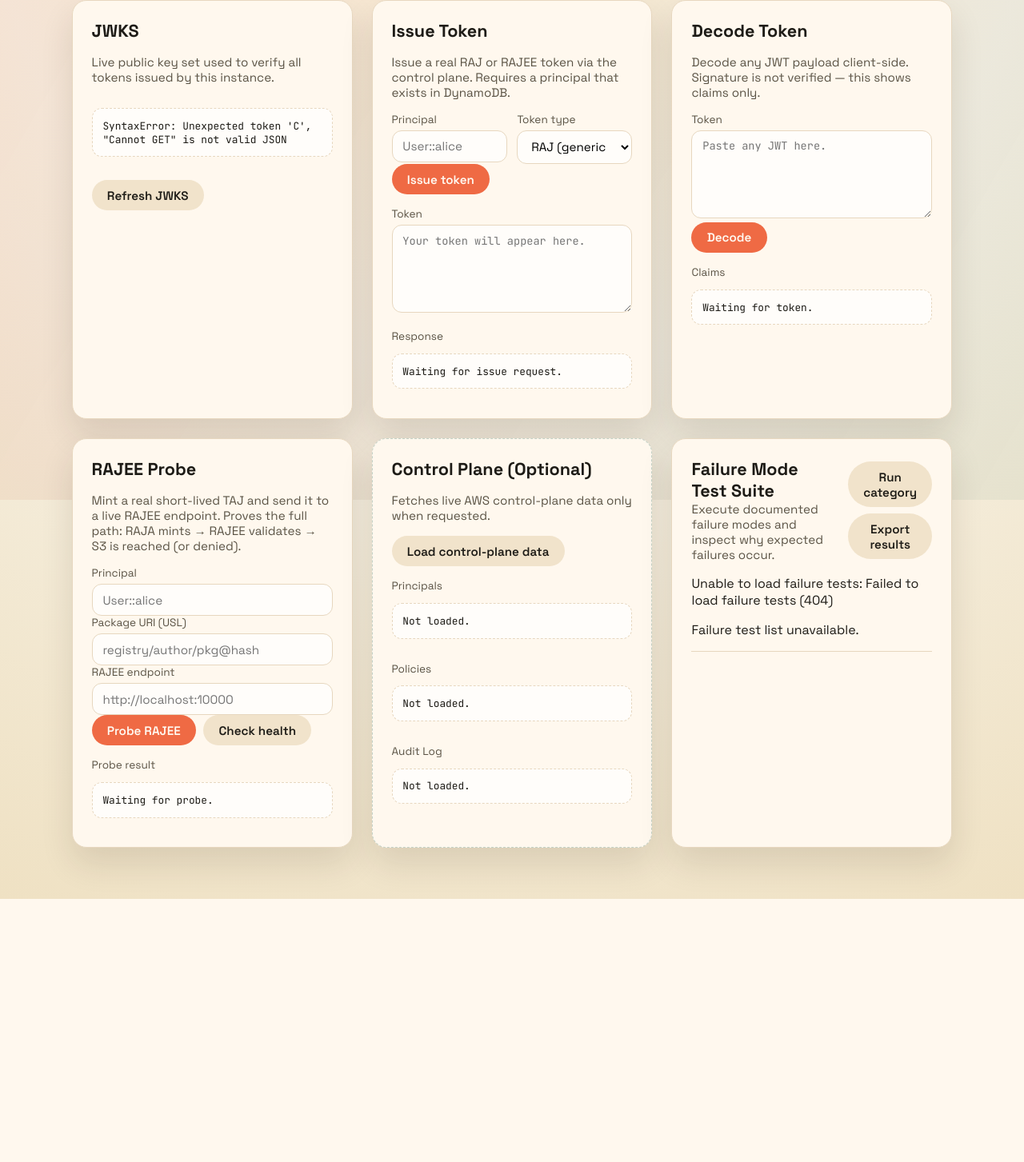
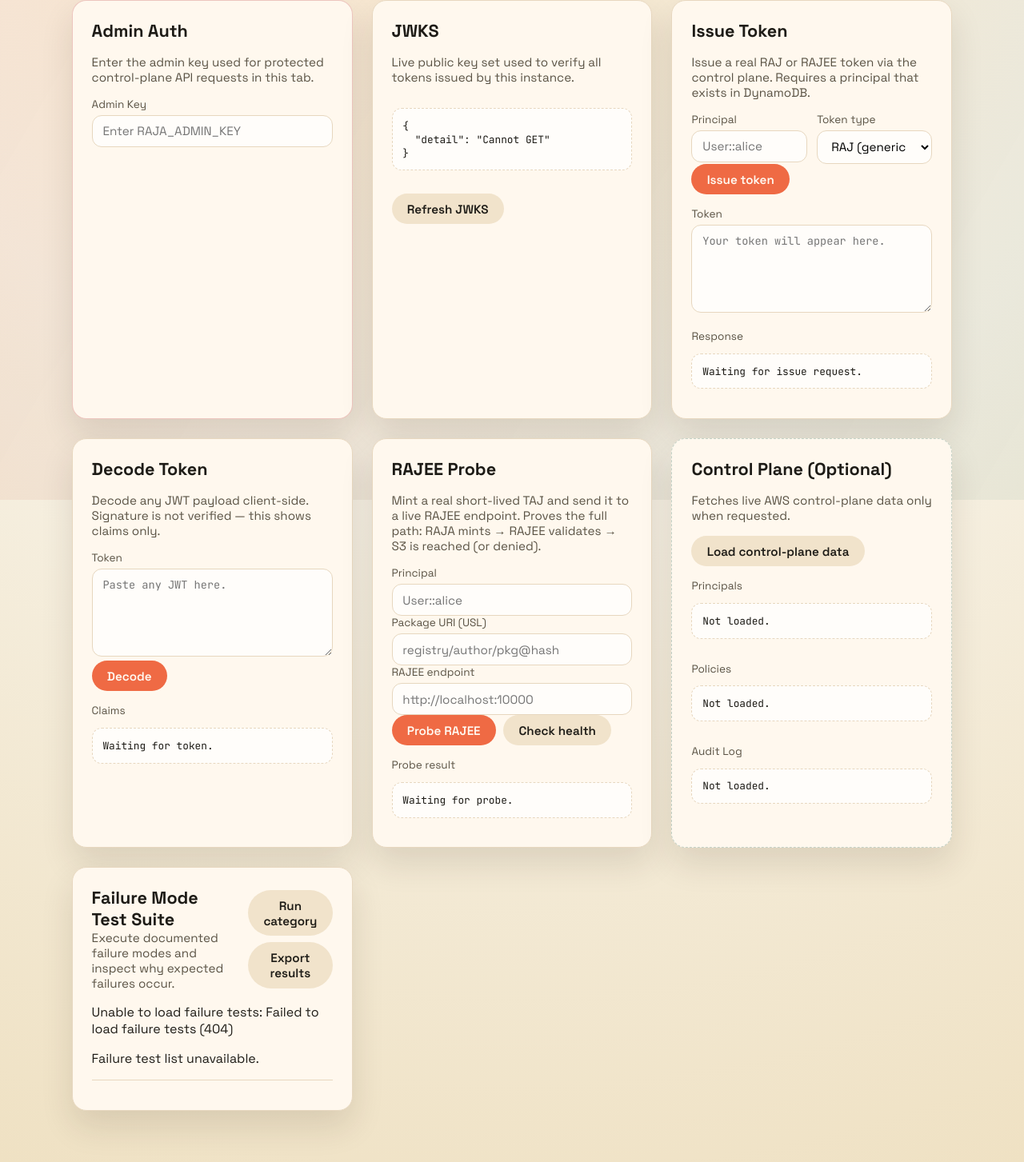
Before and after one commit to quiltdata/raja, a FastAPI app: page / in a window 1280 px wide. Shown: the part 175-1628 px from the top of the page at 80% size. Before the commit the page ends 1299 px from the top, so only its background shows below. Run offline with FastAPI, Linux system fonts and the light colour scheme; parts of the project's set-up code (start-up, migrations or seed data) failed here and were passed over.

Commit message:
feat: add admin key auth to protected control-plane endpoints
Introduces RAJA_ADMIN_KEY bearer-token auth on audit, probe, and
failure-test endpoints. Admin UI gains a key input with session
storage. Terraform wires in raja_admin_key as a sensitive variable,
deploy scripts enforce its presence, and integration/unit tests are
updated to supply or bypass the credential.

Co-Authored-By: Claude Sonnet 4.6 <noreply@anthropic.com>

```diff
--- a/lambda_handlers/control_plane/requirements.txt
+++ b/lambda_handlers/control_plane/requirements.txt
@@ -1,2 +1,3 @@
 fastapi>=0.110.0
 mangum>=0.17.0
+httpx>=0.27.0
--- a/pyproject.toml
+++ b/pyproject.toml
@@ -130,8 +130,8 @@ test-integration = { cmd = "pytest tests/integration/ -v", help = "Run integrati
 _format = { cmd = "ruff format src tests infra lambda_handlers", help = "Internal: format code" }
 _lint-fix = { cmd = "ruff check --fix src tests infra lambda_handlers", help = "Internal: fix lint issues" }
 _typecheck = { cmd = "mypy src", help = "Internal: run type checker" }
-_terraform-apply = { shell = "cd infra/terraform && terraform init -input=false && terraform apply -auto-approve -input=false && terraform output -json | python3 -c \"import json,sys; print(json.dumps({k:v['value'] for k,v in json.load(sys.stdin).items()}))\" > ../tf-outputs.json", help = "Internal: deploy Terraform stack and persist outputs" }
-_terraform-destroy = { shell = "cd infra/terraform && terraform init -input=false && terraform destroy -auto-approve -input=false && rm -f ../tf-outputs.json", help = "Internal: destroy Terraform stack" }
+_terraform-apply = { shell = "set -a; [ -f .env ] && . ./.env; set +a; export TF_VAR_raja_admin_key=${TF_VAR_raja_admin_key:-$RAJA_ADMIN_KEY}; if [ -z \"${TF_VAR_raja_admin_key}\" ]; then echo \"Missing RAJA_ADMIN_KEY (or TF_VAR_raja_admin_key)\" >&2; exit 1; fi; cd infra/terraform && terraform init -input=false && terraform apply -auto-approve -input=false && terraform output -json | python3 -c \"import json,sys; print(json.dumps({k:v['value'] for k,v in json.load(sys.stdin).items()}))\" > ../tf-outputs.json", help = "Internal: deploy Terraform stack and persist outputs" }
+_terraform-destroy = { shell = "set -a; [ -f .env ] && . ./.env; set +a; export TF_VAR_raja_admin_key=${TF_VAR_raja_admin_key:-$RAJA_ADMIN_KEY}; if [ -z \"${TF_VAR_raja_admin_key}\" ]; then echo \"Missing RAJA_ADMIN_KEY (or TF_VAR_raja_admin_key)\" >&2; exit 1; fi; cd infra/terraform && terraform init -input=false && terraform destroy -auto-approve -input=false && rm -f ../tf-outputs.json", help = "Internal: destroy Terraform stack" }
 
 [tool.mypy]
 python_version = "3.12"
--- a/src/raja/server/app.py
+++ b/src/raja/server/app.py
@@ -80,6 +80,7 @@ def audit_log(
     resource: str | None = None,
     start_time: int | None = Query(default=None, ge=0),
     end_time: int | None = Query(default=None, ge=0),
+    _: None = Depends(dependencies.require_admin_auth),
     table: Any = Depends(dependencies.get_audit_table),
 ) -> dict[str, Any]:
     """Audit log endpoint."""
--- a/src/raja/server/routers/probe.py
+++ b/src/raja/server/routers/probe.py
@@ -31,6 +31,7 @@ class RajeeProbeRequest(BaseModel):
 @router.post("/rajee")
 def probe_rajee(
     payload: RajeeProbeRequest,
+    _: None = Depends(dependencies.require_admin_auth),
     secret: str = Depends(dependencies.get_jwt_secret),
     audit_table: Any = Depends(dependencies.get_audit_table),
 ) -> dict[str, Any]:
@@ -92,6 +93,7 @@ def probe_rajee(
 @router.get("/rajee/health")
 def probe_rajee_health(
     endpoint: str = Query(..., description="RAJEE endpoint URL to check"),
+    _: None = Depends(dependencies.require_admin_auth),
 ) -> dict[str, Any]:
     """Check whether a RAJEE endpoint is reachable and returns a valid /ready response."""
     target_url = endpoint.rstrip("/") + "/ready"
--- a/src/raja/server/static/admin.css
+++ b/src/raja/server/static/admin.css
@@ -196,6 +196,20 @@ pre {
   border-color: rgba(60, 122, 111, 0.3);
 }
 
+.admin-auth {
+  border-color: rgba(183, 45, 44, 0.25);
+}
+
+.admin-auth-error {
+  margin: 0;
+  color: #b72d2c;
+  background: rgba(183, 45, 44, 0.08);
+  border: 1px solid rgba(183, 45, 44, 0.25);
+  border-radius: 10px;
+  padding: 0.6rem 0.8rem;
+  font-weight: 600;
+}
+
 @keyframes rise {
   to { opacity: 1; transform: translateY(0); }
 }
--- a/src/raja/server/static/admin.js
+++ b/src/raja/server/static/admin.js
@@ -1,4 +1,26 @@
 const select = (id) => document.getElementById(id);
+const ADMIN_KEY_STORAGE_KEY = "raja_admin_key";
+
+function getAdminKey() {
+  return sessionStorage.getItem(ADMIN_KEY_STORAGE_KEY) || "";
+}
+
+function setAdminKey(key) {
+  sessionStorage.setItem(ADMIN_KEY_STORAGE_KEY, key);
+}
+
+function setAdminAuthError(message) {
+  const el = select("admin-auth-error");
+  if (!el) {
+    return;
+  }
+  if (!message) {
+    el.hidden = true;
+    return;
+  }
+  el.textContent = message;
+  el.hidden = false;
+}
 
 function buildUrl(endpoint) {
   const basePath = window.location.pathname.endsWith("/")
@@ -11,28 +33,63 @@ function writeJson(id, data) {
   select(id).textContent = JSON.stringify(data, null, 2);
 }
 
+async function parseResponse(response) {
+  const contentType = response.headers.get("content-type") || "";
+  if (contentType.includes("application/json")) {
+    return await response.json();
+  }
+  const text = await response.text();
+  return text ? { detail: text } : {};
+}
+
+async function apiFetch(endpoint, options = {}) {
+  const headers = new Headers(options.headers || {});
+  const key = getAdminKey();
+  if (key) {
+    headers.set("Authorization", `Bearer ${key}`);
+  }
+  const response = await fetch(buildUrl(endpoint), { ...options, headers });
+  if (response.status === 401) {
+    setAdminAuthError("Invalid or missing admin key.");
+  } else if (response.ok) {
+    setAdminAuthError("");
+  }
+  const data = await parseResponse(response);
+  return { ok: response.ok, status: response.status, data };
+}
+
 async function postJson(endpoint, payload) {
-  const response = await fetch(buildUrl(endpoint), {
+  return apiFetch(endpoint, {
     method: "POST",
     headers: { "Content-Type": "application/json" },
     body: JSON.stringify(payload),
   });
-  const data = await response.json();
-  return { ok: response.ok, data };
+}
+
+async function getJson(endpoint) {
+  return apiFetch(endpoint, { method: "GET" });
 }
 
 // JWKS
 async function refreshJwks() {
   try {
-    const response = await fetch(buildUrl(".well-known/jwks.json"));
-    const data = await response.json();
-    writeJson("jwks", data);
+    const result = await getJson(".well-known/jwks.json");
+    writeJson("jwks", result.data);
   } catch (err) {
     select("jwks").textContent = String(err);
   }
 }
 
 select("refresh-jwks").addEventListener("click", refreshJwks);
+
+const adminKeyInput = select("admin-key");
+if (adminKeyInput) {
+  adminKeyInput.value = getAdminKey();
+  adminKeyInput.addEventListener("input", () => {
+    setAdminKey(adminKeyInput.value.trim());
+    setAdminAuthError("");
+  });
+}
 
 // Issue Token
 select("token-form").addEventListener("submit", async (event) => {
@@ -88,10 +145,8 @@ select("probe-form").addEventListener("submit", async (event) => {
 select("probe-health").addEventListener("click", async () => {
   const endpoint = select("probe-endpoint").value.trim() || "http://localhost:10000";
   try {
-    const url = buildUrl(`probe/rajee/health?endpoint=${encodeURIComponent(endpoint)}`);
-    const response = await fetch(url);
-    const data = await response.json();
-    writeJson("probe-output", data);
+    const result = await getJson(`probe/rajee/health?endpoint=${encodeURIComponent(endpoint)}`);
+    writeJson("probe-output", result.data);
   } catch (err) {
     writeJson("probe-output", { error: String(err) });
   }
@@ -106,9 +161,8 @@ select("load-control-plane").addEventListener("click", async () => {
   ];
   for (const target of targets) {
     try {
-      const response = await fetch(buildUrl(target.endpoint));
-      const data = await response.json();
-      writeJson(target.id, data);
+      const result = await getJson(target.endpoint);
+      writeJson(target.id, result.data);
     } catch (err) {
       select(target.id).textContent = String(err);
     }
@@ -134,11 +188,11 @@ const failureExportButton = select("failure-export-results");
 
 async function loadFailureTests() {
   try {
-    const response = await fetch(buildUrl("api/failure-tests"));
-    if (!response.ok) {
-      throw new Error(`Failed to load failure tests (${response.status})`);
+    const result = await getJson("api/failure-tests");
+    if (!result.ok) {
+      throw new Error(`Failed to load failure tests (${result.status})`);
     }
-    const data = await response.json();
+    const data = result.data;
     failureState.tests = data.tests || [];
     failureState.testsById = failureState.tests.reduce((acc, test) => {
       acc[test.id] = test;
--- a/src/raja/server/templates/admin.html
+++ b/src/raja/server/templates/admin.html
@@ -11,6 +11,15 @@
       <p>Issue tokens, inspect claims, and probe RAJEE — using the real authorization pipeline.</p>
     </header>
     <main>
+      <section class="card admin-auth" style="--delay: 0s;">
+        <h2>Admin Auth</h2>
+        <p>Enter the admin key used for protected control-plane API requests in this tab.</p>
+        <div>
+          <label for="admin-key">Admin Key</label>
+          <input id="admin-key" type="password" autocomplete="off" placeholder="Enter RAJA_ADMIN_KEY" />
+        </div>
+        <p class="admin-auth-error" id="admin-auth-error" hidden>Invalid or missing admin key.</p>
+      </section>
       <section class="card" style="--delay: 0s;">
         <h2>JWKS</h2>
         <p>Live public key set used to verify all tokens issued by this instance.</p>
```
Also changed, not shown: src/raja/server/routers/failure_tests.py (+21 -7 lines), tests/integration/helpers.py (+35 -19 lines), tests/unit/test_server_app.py (+8 -0 lines), 2 other files.
